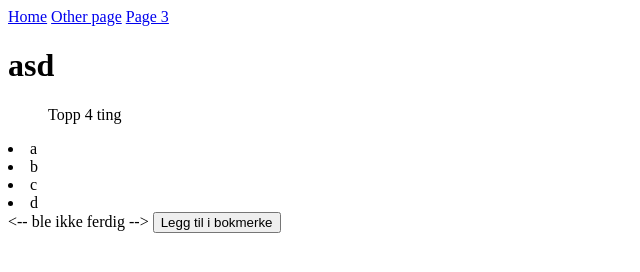
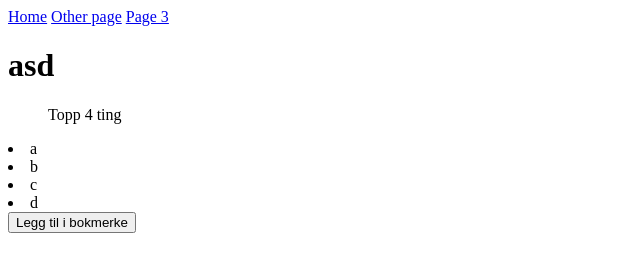
Before and after one commit to Johns189/Min-nettside-for-kodeloftet, a website: page page3.html in a window 1280 px wide. Shown: the whole page, without its empty margins (0-640 px from the left). Drawn offline with Linux system fonts and the light colour scheme.

Commit message:
Prøver å fikse Button

```diff
--- a/page3.html
+++ b/page3.html
@@ -24,8 +24,8 @@
 
         </main>
         <footer>
-            <-- ble ikke ferdig -->
-            <button class="button" type="button">Legg til i bokmerke</button>
+            <!-- ble ikke ferdig -->
+            <button class="Button for bokmark" type="button">Legg til i bokmerke</button>
         </footer>
     </body>
 
--- a/styles.css
+++ b/styles.css
@@ -44,7 +44,7 @@ h1 {
   font-weight: bold;
   font-size: 1.5rem;
 }
-<-- ble ikke ferdig -->
+
 .liste {
 
 }
```
